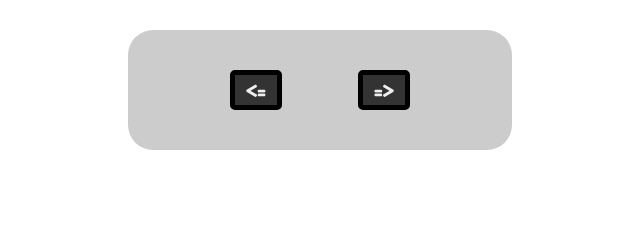
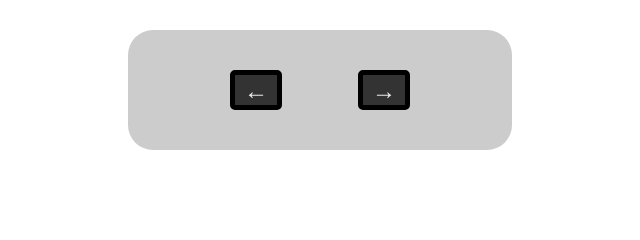
Before and after one commit to lunarwanderer13/zst-quiz, a website: page index.html in a window 1280 px wide. Shown: the part 471-711 px from the top of the page, 448-1088 px from the left. Drawn offline with Linux system fonts and the light colour scheme.

Commit message:
Replace the arrows with unicode versions

```diff
--- a/index.html
+++ b/index.html
@@ -91,8 +91,8 @@
                 </div>
             </div>
             <section class="button-container">
-                <button id="button-prev">&lt;=</button>
-                <button id="button-next">=&gt;</button>
+                <button id="button-prev">&#x2190</button>
+                <button id="button-next">&#x2192</button>
             </section>
         </section>
     </main>
--- a/src/styles/style.css
+++ b/src/styles/style.css
@@ -173,7 +173,8 @@ section.button-container button {
     height: 5vh;
     color: #eee;
     font-family: "Fredoka One";
-    font-size: large;
+    font-size: x-large;
+    font-weight: 300;
     background-color: #333;
     border: 5px solid #000;
     border-radius: 5px;
@@ -184,5 +185,7 @@ section.button-container button {
 section.button-container button:hover {
     width: 7vw;
     height: 7vh;
+    font-size: xx-large;
+    font-weight: 600;
     transition: 0.5s;
 }
```
